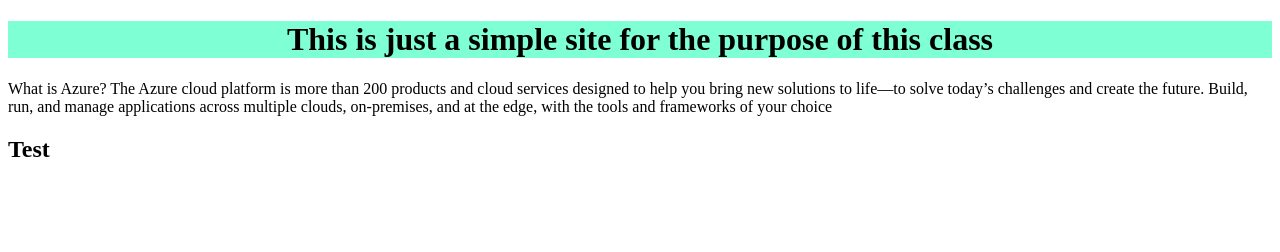
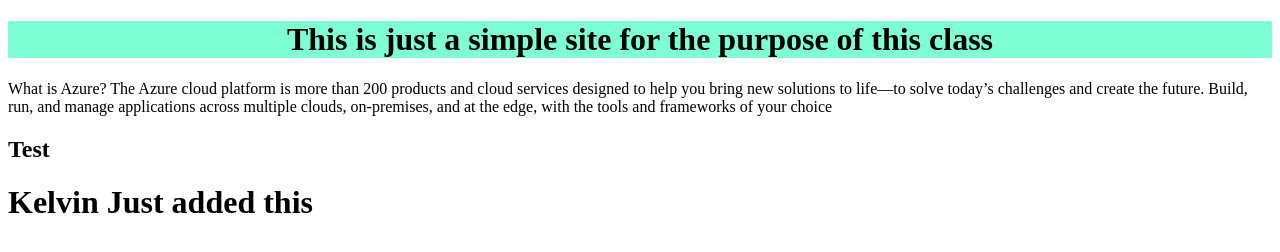
Before and after one commit to Luckyjoseph/Simple-site, a plain HTML site: page index.html in a window 1280 px wide. Drawn offline with Linux system fonts and the light colour scheme.

Commit message:
added Kelvin

```diff
--- a/index.html
+++ b/index.html
@@ -13,5 +13,6 @@
 The Azure cloud platform is more than 200 products and cloud services designed to help you bring new solutions to life—to solve today’s challenges and create the future. Build, run, and manage applications across multiple clouds, on-premises, and at the edge, with the tools and frameworks of your choice
 
 <h2>Test</h2>
+<h1> Kelvin Just added this</h1>
 </body>
 </html>
```
